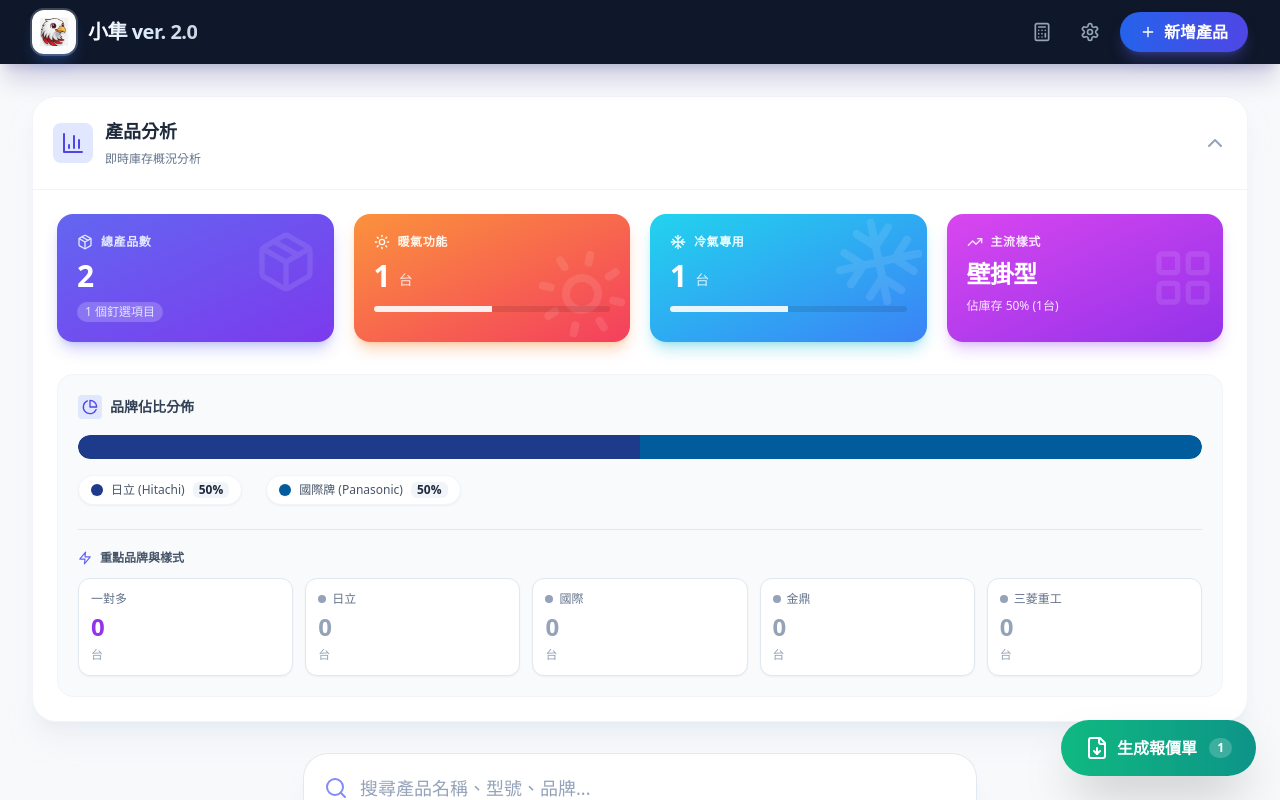
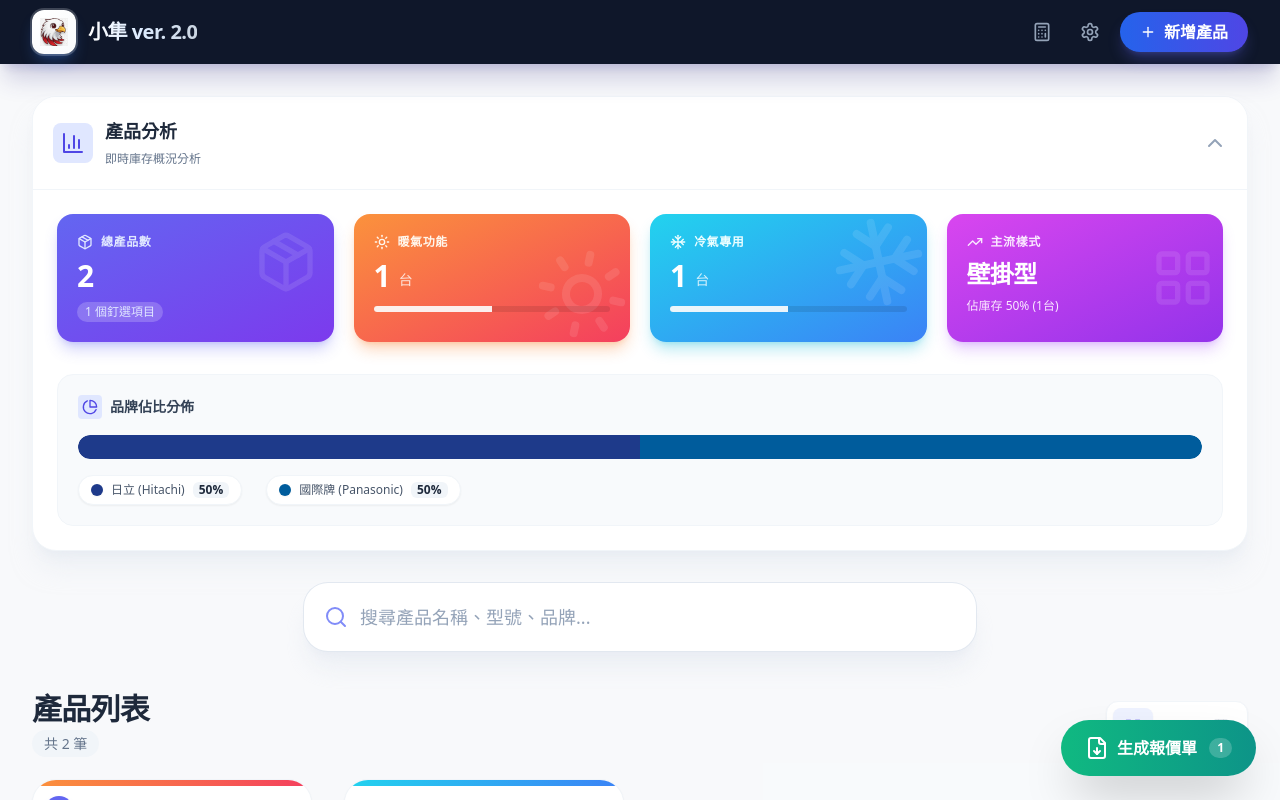
Before and after one commit to tw092669-ctrl/Product-inquiry, a React (Vite) app: page / in a window 1280 px wide. Shown: the top 800 px of the page. Built offline with nearby package versions, Linux system fonts and the light colour scheme.

Commit message:
移除儀表板中的重點品牌與樣式統計區塊

```diff
--- a/App.tsx
+++ b/App.tsx
@@ -75,23 +75,7 @@ const Dashboard = ({
         }
     }
 
-    // 特定品牌和樣式統計
-    const specialBrands = ['日立', '國際', '金鼎', '三菱重工'];
-    const specialBrandStats = specialBrands.map(brandName => {
-      const brand = config.brands.find(b => b.label === brandName);
-      const count = brand ? (brandCounts[brand.id] || 0) : 0;
-      return {
-        label: brandName,
-        count,
-        color: brand?.color || '#94a3b8'
-      };
-    });
-
-    // 一對多樣式統計
-    const oneToManyStyle = config.styles.find(s => s.label === '一對多');
-    const oneToManyCount = oneToManyStyle ? (styleCounts[oneToManyStyle.id] || 0) : 0;
-
-    return { total, pinned, heating, cooling, avgPrice, brandStats, dominantStyle, specialBrandStats, oneToManyCount };
+    return { total, pinned, heating, cooling, avgPrice, brandStats, dominantStyle };
   }, [products, config]);
 
   return (
@@ -218,7 +202,7 @@ const Dashboard = ({
               ))}
             </div>
 
-            <div className="flex flex-wrap gap-x-6 gap-y-3 mb-6">
+            <div className="flex flex-wrap gap-x-6 gap-y-3">
               {stats.brandStats.map(brand => (
                 <div key={brand.id} className="flex items-center gap-2 px-3 py-1.5 bg-white rounded-full border border-slate-100 shadow-sm">
                   <div className="w-3 h-3 rounded-full shadow-sm" style={{ backgroundColor: brand.color }} />
@@ -226,35 +210,6 @@ const Dashboard = ({
                   <span className="text-xs font-bold text-slate-800 bg-slate-100 px-1.5 rounded-md">{Math.round(brand.percent)}%</span>
                 </div>
               ))}
-            </div>
-
-            {/* 重點品牌與樣式 - 整合在同一區塊 */}
-            <div className="pt-5 border-t border-slate-200">
-              <h5 className="text-xs font-bold text-slate-600 mb-3 flex items-center gap-2">
-                <Zap className="w-3.5 h-3.5 text-indigo-500" />
-                重點品牌與樣式
-              </h5>
-
-              <div className="grid grid-cols-2 md:grid-cols-5 gap-3">
-                {/* 一對多 */}
-                <div className="bg-white rounded-xl p-3 border border-slate-200 shadow-sm hover:shadow-md transition">
-                  <div className="text-xs text-slate-500 mb-1">一對多</div>
-                  <div className="text-2xl font-black text-purple-600">{stats.oneToManyCount}</div>
-                  <div className="text-xs text-slate-400 mt-1">台</div>
-                </div>
-
-                {/* 特定品牌 */}
-                {stats.specialBrandStats.map(brand => (
-                  <div key={brand.label} className="bg-white rounded-xl p-3 border border-slate-200 shadow-sm hover:shadow-md transition">
-                    <div className="flex items-center gap-1.5 mb-1">
-                      <div className="w-2 h-2 rounded-full" style={{ backgroundColor: brand.color }} />
-                      <div className="text-xs text-slate-500">{brand.label}</div>
-                    </div>
-                    <div className="text-2xl font-black" style={{ color: brand.color }}>{brand.count}</div>
-                    <div className="text-xs text-slate-400 mt-1">台</div>
-                  </div>
-                ))}
-              </div>
             </div>
           </div>
         </div>
```
